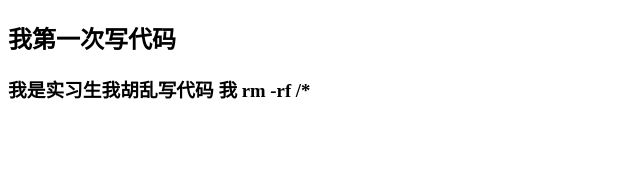
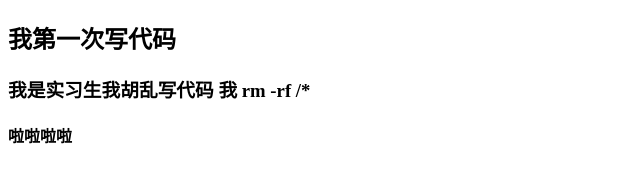
Before and after one commit to alittlejingjing/wjing, a plain HTML site: page index.html in a window 1280 px wide. Shown: the whole page, without its empty margins (0-640 px from the left). Drawn offline with Linux system fonts and the light colour scheme.

Commit message:
提交index.html

```diff
--- a/index.html
+++ b/index.html
@@ -9,7 +9,6 @@
 <body>
     <h2>我第一次写代码</h2>
     <h3>我是实习生我胡乱写代码 我 rm -rf /* </h3>
-    <!-- <h4>我是你请来的大牛帮你写的一段代码</h4>
-    <h5>我是小白我又更新了一段代码</h5> -->
+    <h4>啦啦啦啦</h4>
 </body>
 </html>
```
